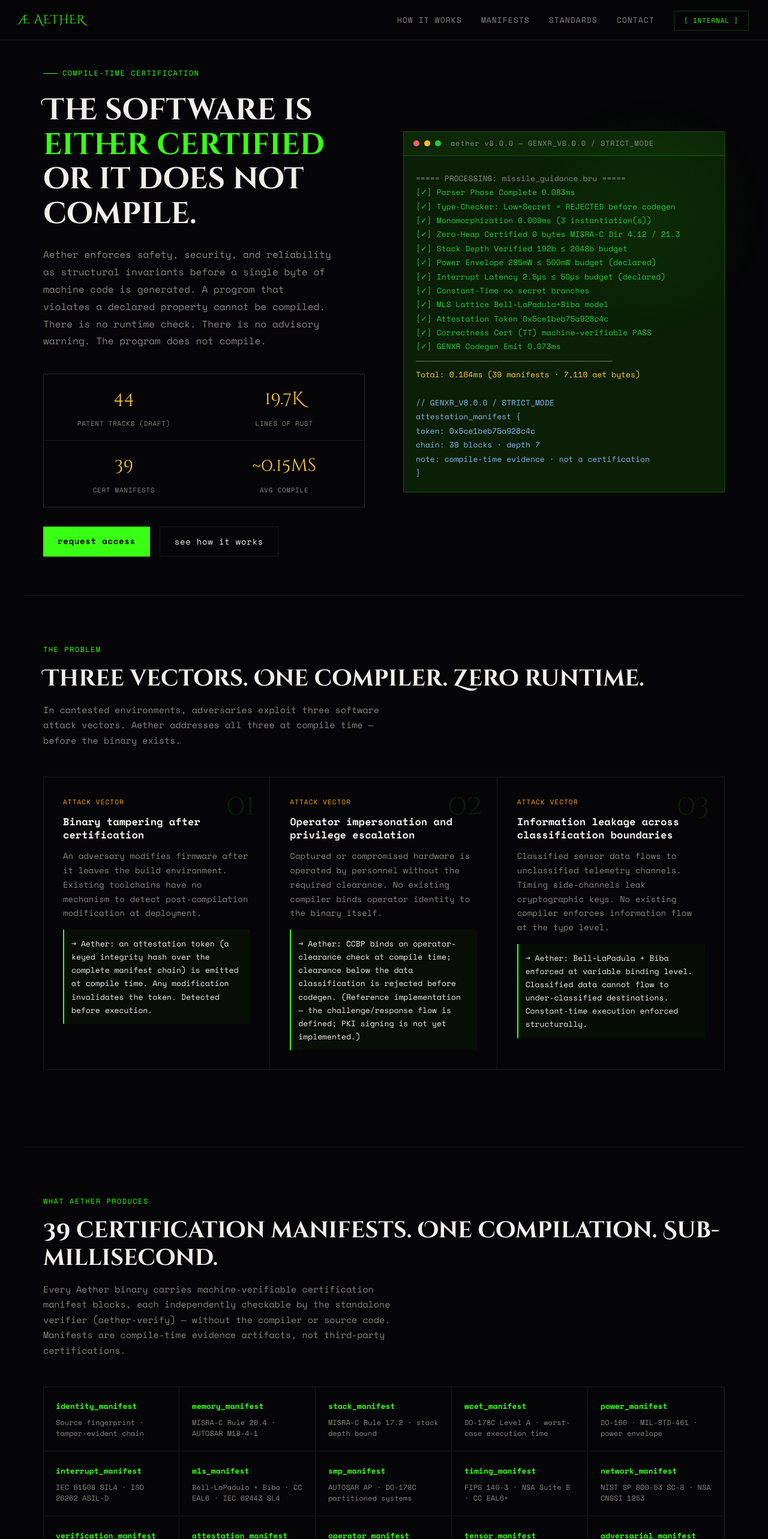
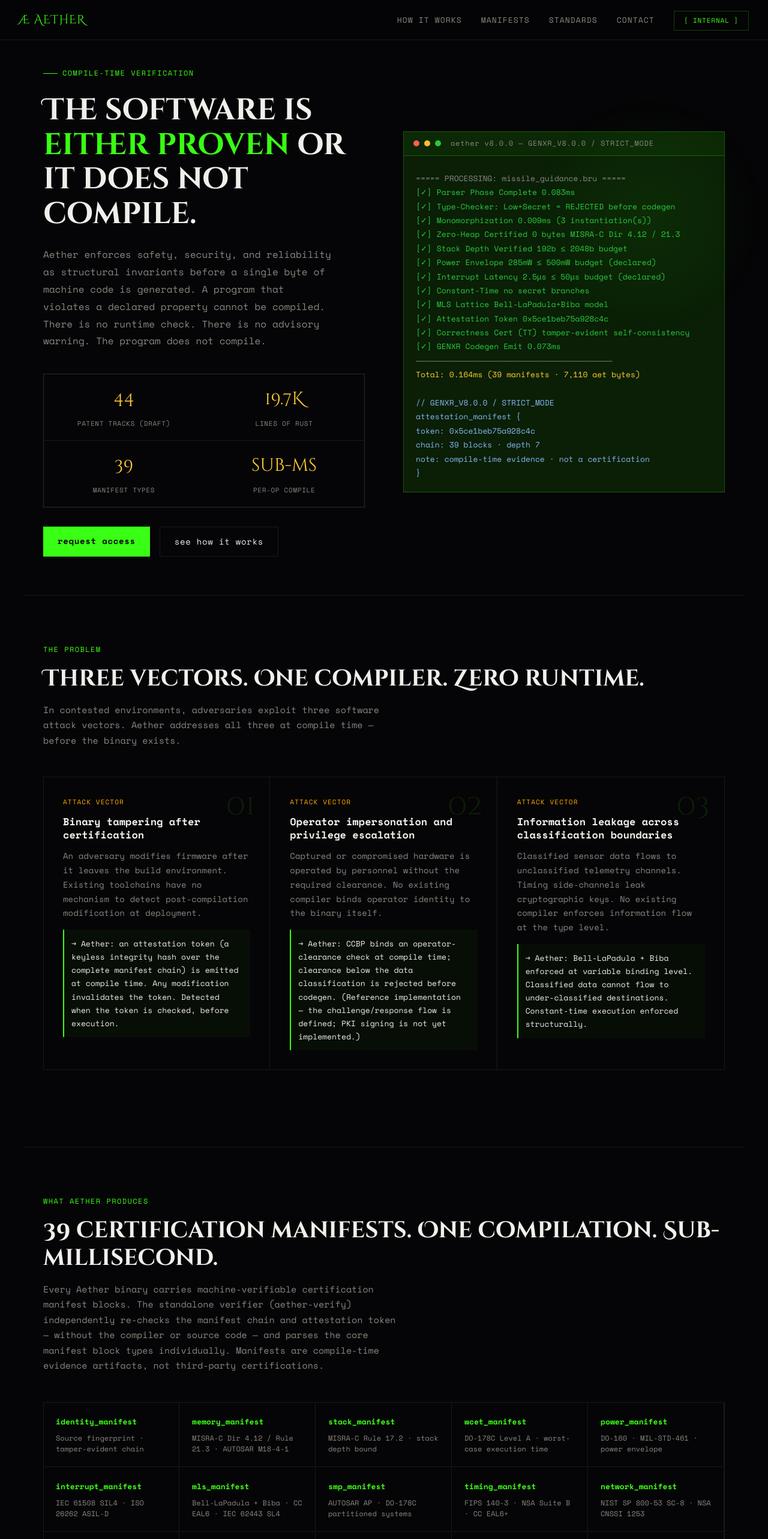
Before and after one commit to ominousprophecies/aether-lang.org, a Next.js app: page / in a window 1280 px wide. Shown: the top 2566 px of the page at 60% size. Built offline with nearby package versions, Linux system fonts and the light colour scheme.

Commit message:
Refine certification language and descriptions
Updated terminology for clarity and accuracy in certification descriptions. Adjusted the phrasing in several sections to enhance understanding of compile-time verification.

```diff
--- a/app/page.tsx
+++ b/app/page.tsx
@@ -18,7 +18,7 @@ const TERM_LINES = [
   { t: 'pass',     s: '  [✓] Constant-Time         no secret branches' },
   { t: 'pass',     s: '  [✓] MLS Lattice           Bell-LaPadula+Biba model' },
   { t: 'pass',     s: '  [✓] Attestation Token     0x5ce1beb75a928c4c' },
-  { t: 'pass',     s: '  [✓] Correctness Cert (TT) machine-verifiable  PASS' },
+  { t: 'pass',     s: '  [✓] Correctness Cert (TT) tamper-evident self-consistency' },
   { t: 'pass',     s: '  [✓] GENXR Codegen Emit    0.073ms' },
   { t: 'dim',      s: '  ──────────────────────────────────────────' },
   { t: 'key',      s: '  Total: 0.164ms  (39 manifests · 7,110 aet bytes)' },
@@ -33,13 +33,14 @@ const TERM_LINES = [
 
 // NOTE (honesty audit): the manifest labels below name the framework each
 // manifest block *references*. They are compile-time evidence artifacts, not
-// third-party certifications. Entries backed by name-only tracks with no
-// implementation evidence yet — quantum_manifest (Track Z), infer_manifest
-// (Track R), evidence_manifest (Track U) — are FLAGGED for review: either back
-// them with real logic or mark them "declared" before relying on them externally.
+// third-party certifications. Track Z (quantum), Track R (infer), and Track U
+// (evidence) were previously flagged here as name-only; all three now have
+// verified reject/inference/clause-mapping logic in source (Z:
+// QuantumVulnerabilityViolation reject; R: infer_directive scope analysis;
+// U: certify_directive clause mapping), so that flag has been cleared.
 const MANIFESTS = [
   ['identity_manifest',       'Source fingerprint · tamper-evident chain'],
-  ['memory_manifest',         'MISRA-C Rule 20.4 · AUTOSAR M18-4-1'],
+  ['memory_manifest',         'MISRA-C Dir 4.12 / Rule 21.3 · AUTOSAR M18-4-1'],
   ['stack_manifest',          'MISRA-C Rule 17.2 · stack depth bound'],
   ['wcet_manifest',           'DO-178C Level A · worst-case execution time'],
   ['power_manifest',          'DO-160 · MIL-STD-461 · power envelope'],
@@ -167,8 +168,8 @@ export default function Home() {
       {/* HERO */}
       <div className="hero">
         <div className="hero-left">
-          <div className="eyebrow">compile-time certification</div>
-          <h1>The software is <span>either certified</span> or it does not compile.</h1>
+          <div className="eyebrow">compile-time verification</div>
+          <h1>The software is <span>either proven</span> or it does not compile.</h1>
           <p className="hero-desc">
             Aether enforces safety, security, and reliability as structural invariants before
             a single byte of machine code is generated. A program that violates a declared
@@ -186,11 +187,11 @@ export default function Home() {
             </div>
             <div className="stat-cell">
               <span className="stat-num">39</span>
-              <span className="stat-lbl">cert manifests</span>
+              <span className="stat-lbl">manifest types</span>
             </div>
             <div className="stat-cell">
-              <span className="stat-num">~0.15ms</span>
-              <span className="stat-lbl">avg compile</span>
+              <span className="stat-num">sub-ms</span>
+              <span className="stat-lbl">per-op compile</span>
             </div>
           </div>
           <div className="cta-row">
@@ -225,7 +226,7 @@ export default function Home() {
           {[
             ['01','Binary tampering after certification',
              'An adversary modifies firmware after it leaves the build environment. Existing toolchains have no mechanism to detect post-compilation modification at deployment.',
-             '→ Aether: an attestation token (a keyed integrity hash over the complete manifest chain) is emitted at compile time. Any modification invalidates the token. Detected before execution.'],
+             '→ Aether: an attestation token (a keyless integrity hash over the complete manifest chain) is emitted at compile time. Any modification invalidates the token. Detected when the token is checked, before execution.'],
             ['02','Operator impersonation and privilege escalation',
              'Captured or compromised hardware is operated by personnel without the required clearance. No existing compiler binds operator identity to the binary itself.',
              '→ Aether: CCBP binds an operator-clearance check at compile time; clearance below the data classification is rejected before codegen. (Reference implementation — the challenge/response flow is defined; PKI signing is not yet implemented.)'],
@@ -250,7 +251,7 @@ export default function Home() {
       <section id="manifests">
         <div className="section-eyebrow">what aether produces</div>
         <h2 className="section-title">39 certification manifests. One compilation. Sub-millisecond.</h2>
-        <p className="section-sub">Every Aether binary carries machine-verifiable certification manifest blocks, each independently checkable by the standalone verifier (aether-verify) — without the compiler or source code. Manifests are compile-time evidence artifacts, not third-party certifications.</p>
+        <p className="section-sub">Every Aether binary carries machine-verifiable certification manifest blocks. The standalone verifier (aether-verify) independently re-checks the manifest chain and attestation token — without the compiler or source code — and parses the core manifest block types individually. Manifests are compile-time evidence artifacts, not third-party certifications.</p>
         <div className="manifest-grid">
           {MANIFESTS.map(([name, std]) => (
             <div className="manifest-card" key={name}>
@@ -322,7 +323,7 @@ export default function Home() {
       {/* CONTACT */}
       <div className="cta-section" id="contact">
         <h2 className="cta-title">Your C code. Aether certification manifests.<br/>No rewrites.</h2>
-        <p className="cta-sub">Add a sidecar declaration file alongside your existing C/C++ firmware. Aether enforces the properties you declare and produces a machine-verifiable certification manifest in under one millisecond.</p>
+        <p className="cta-sub">Add a sidecar declaration file alongside your existing C/C++ firmware. Aether enforces the properties you declare and produces a machine-verifiable certification manifest in under one millisecond per operation.</p>
 
         <div className="contact-form">
           {formState === 'ok' ? (
```
